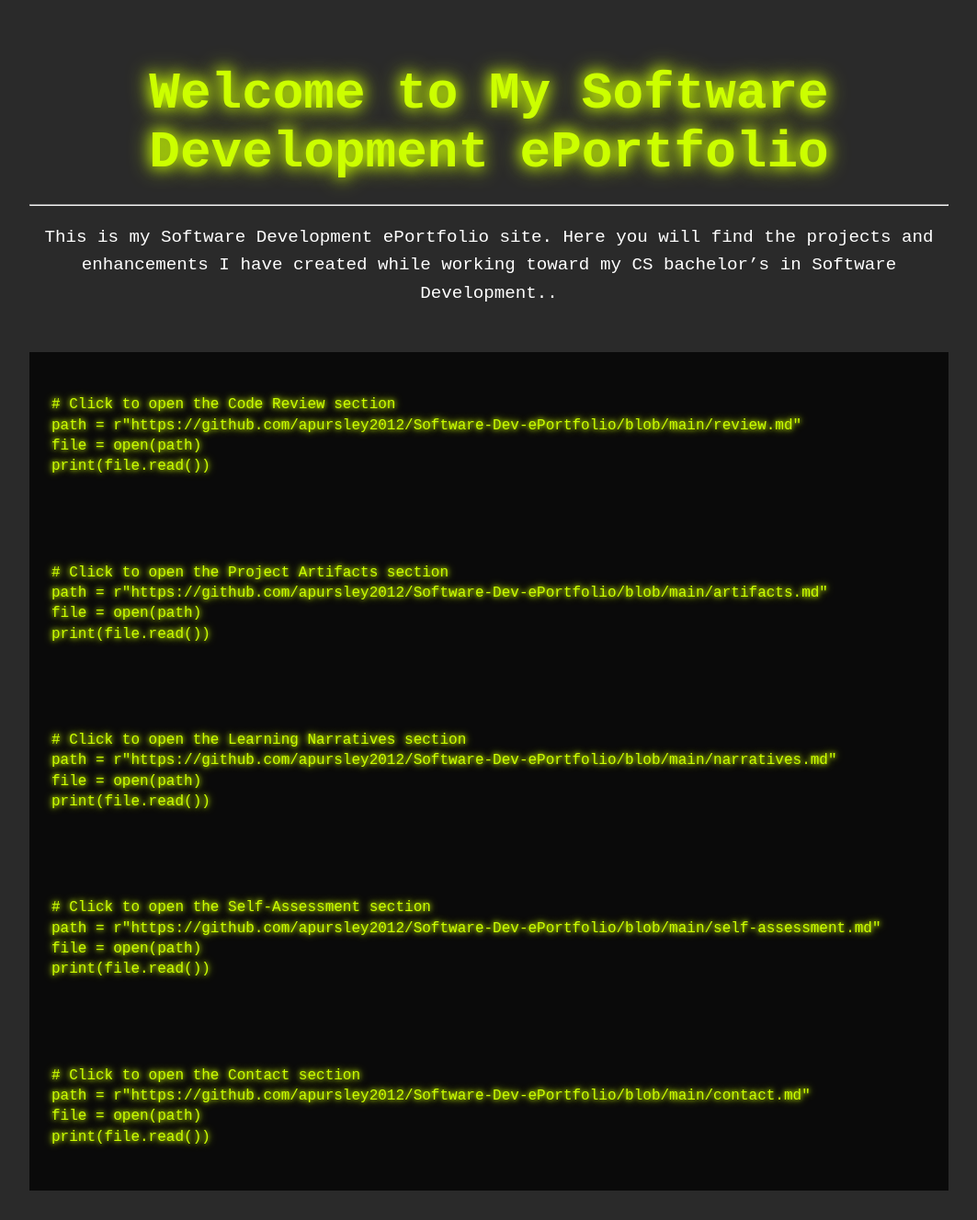
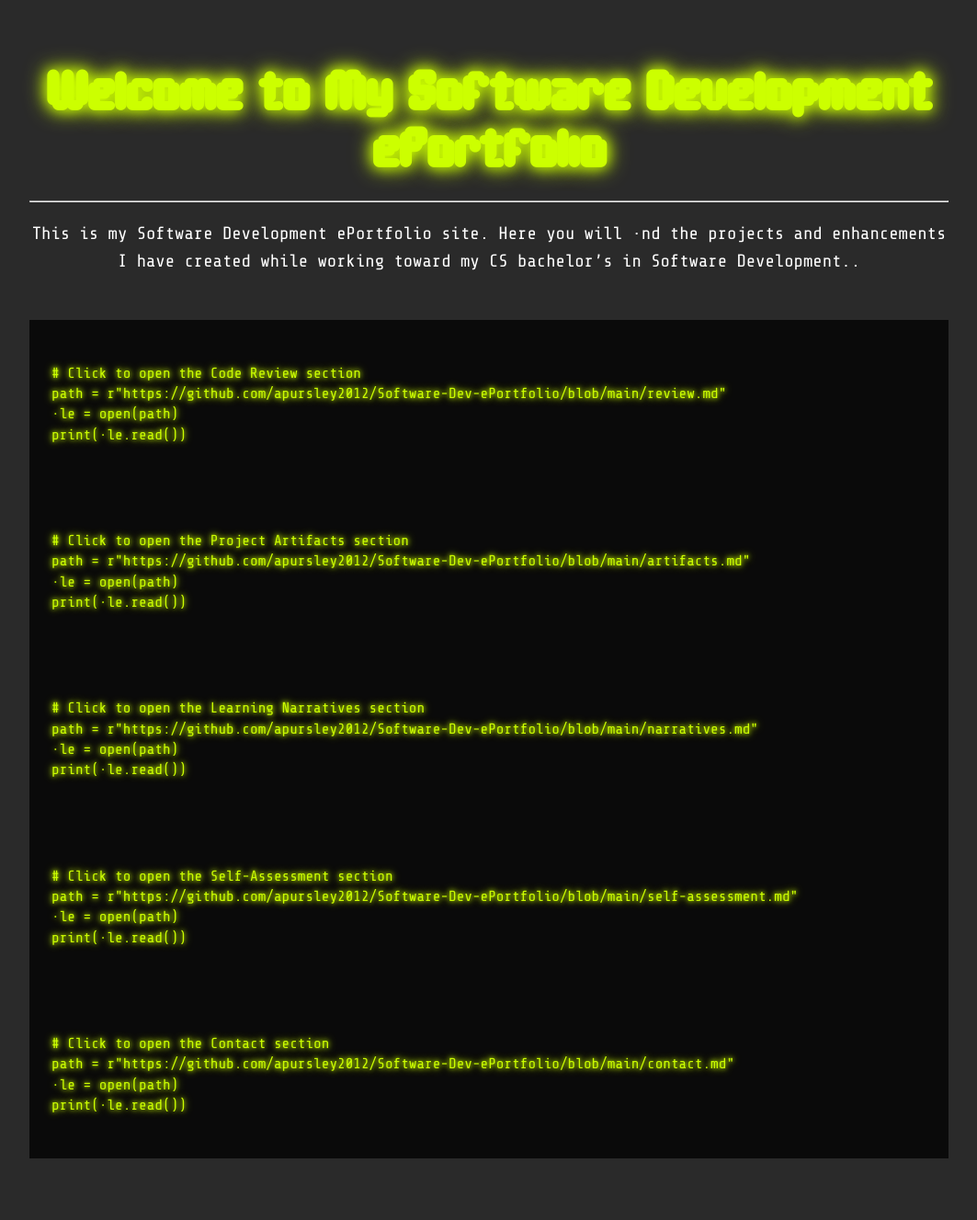
Before and after one commit to apursley2012/Software-Dev-ePortfolio, a Jekyll site: the page built from index.md, in a window 1280 px wide. Shown: the whole page at 92% size, without its empty margins (108-1171 px from the left). Built offline with Jekyll 4.4.1, drawn with Linux system fonts in a browser that asks for light colours; after the commit the page ends 1292 px from its top, so only the background shows below that.

Commit message:
Update style.css

```diff
--- a/assets/css/style.css
+++ b/assets/css/style.css
@@ -1,7 +1,130 @@
+/* --- ALL @font-face RULES GO HERE AT THE TOP --- */
+
+@font-face {
+    font-family: 'Speed Pixel';
+    src: url('/assets/fonts/SpeedPixel.woff2') format('woff2'),
+        url('/assets/fonts/SpeedPixel.woff') format('woff');
+    font-weight: normal;
+    font-style: normal;
+    font-display: swap;
+}
+
+@font-face {
+    font-family: 'Speed Pixel';
+    src: url('/assets/fonts/SpeedPixel-Italic.woff2') format('woff2'),
+        url('/assets/fonts/SpeedPixel-Italic.woff') format('woff');
+    font-weight: normal;
+    font-style: italic;
+    font-display: swap;
+}
+
+@font-face {
+    font-family: 'Space Retro';
+    src: url('/assets/fonts/SpaceRetro.woff2') format('woff2'),
+        url('/assets/fonts/SpaceRetro.woff') format('woff');
+    font-weight: normal;
+    font-style: normal;
+    font-display: swap;
+}
+
+/* Note: There were two identical 'Space Retro' font-face rules; keeping one. */
+
+@font-face {
+    font-family: 'Pixel Game Extrude';
+    src: url('/assets/fonts/PixelGameExtrude.woff2') format('woff2'),
+        url('/assets/fonts/PixelGameExtrude.woff') format('woff');
+    font-weight: normal;
+    font-style: normal;
+    font-display: swap;
+}
+
+@font-face {
+    font-family: 'Pixel Game';
+    src: url('/assets/fonts/PixelGame.woff2') format('woff2'),
+        url('/assets/fonts/PixelGame.woff') format('woff');
+    font-weight: normal;
+    font-style: normal;
+    font-display: swap;
+}
+
+@font-face {
+    font-family: 'Nano Pix DEMO';
+    src: url('/assets/fonts/NanoPixDEMO-Regular.woff2') format('woff2'),
+        url('/assets/fonts/NanoPixDEMO-Regular.woff') format('woff');
+    font-weight: normal;
+    font-style: normal;
+    font-display: swap;
+}
+
+@font-face {
+    font-family: 'Great Paschal';
+    src: url('/assets/fonts/GreatPaschal.woff2') format('woff2'),
+        url('/assets/fonts/GreatPaschal.woff') format('woff');
+    font-weight: normal;
+    font-style: normal;
+    font-display: swap;
+}
+
+@font-face {
+    font-family: 'Great Paschal';
+    src: url('/assets/fonts/GreatPaschal-Italic.woff2') format('woff2'),
+        url('/assets/fonts/GreatPaschal-Italic.woff') format('woff');
+    font-weight: normal;
+    font-style: italic;
+    font-display: swap;
+}
+
+@font-face {
+    font-family: 'Share Tech Mono';
+    src: url('/assets/fonts/ShareTechMono-Regular.woff2') format('woff2'),
+        url('/assets/fonts/ShareTechMono-Regular.woff') format('woff');
+    font-weight: normal;
+    font-style: normal;
+    font-display: swap;
+}
+
+@font-face {
+    font-family: 'Digibats';
+    src: url('/assets/fonts/Digibats-Italic.woff2') format('woff2'),
+        url('/assets/fonts/Digibats-Italic.woff') format('woff');
+    font-weight: normal;
+    font-style: italic;
+    font-display: swap;
+}
+
+@font-face {
+    font-family: 'Digibats';
+    src: url('/assets/fonts/Digibats.woff2') format('woff2'),
+        url('/assets/fonts/Digibats.woff') format('woff');
+    font-weight: normal;
+    font-style: normal;
+    font-display: swap;
+}
+
+@font-face {
+    font-family: 'Groutpix Flow';
+    src: url('/assets/fonts/GroutpixFlow.woff2') format('woff2'),
+        url('/assets/fonts/GroutpixFlow.woff') format('woff');
+    font-weight: normal;
+    font-style: normal;
+    font-display: swap;
+}
+
+@font-face {
+    font-family: 'Fortine';
+    src: url('/assets/fonts/Fortine-Regular.woff2') format('woff2'),
+        url('/assets/fonts/Fortine-Regular.woff') format('woff');
+    font-weight: normal;
+    font-style: normal;
+    font-display: swap;
+}
+
+/* --- Your other CSS rules follow below --- */
+
 body {
   background-color: #2a2a2a;
   color: #ffffff;
-  font-family: 'Share Tech Mono', monospace;
+  font-family: 'Share Tech Mono', monospace; /* Default body font */
   margin: 0;
   padding: 2rem;
   display: flex;
@@ -17,7 +140,7 @@
 
 h1, h2, h3 {
   color: #ccff00;
-  fontface-family: 'NanoPix', monospace;
+  font-family: 'Nano Pix DEMO', monospace; /* Using Nano Pix DEMO for all headers */
   text-align: center;
   /* Enhanced glow for headers */
   text-shadow: 0 0 15px #ccff00, 0 0 25px #ccff00;
@@ -25,29 +148,17 @@
 }
 
 h1 {
-    fontface-family: 'NanoPix', monospace;
     text-align: center;
-    /* Enhanced glow for headers */
-    text-shadow: 0 0 15px #ccff00, 0 0 25px #ccff00;
-    margin-bottom: 1.5rem;
     font-size: 3.5rem;
 }
 
 h2 {
-    fontface-family: 'NanoPix', monospace;
     text-align: left;
-    /* Enhanced glow for headers */
-    text-shadow: 0 0 15px #ccff00, 0 0 25px #ccff00;
-    margin-bottom: 1.5rem;
     font-size: 2.5rem;
 }
 
 h3 {
-    fontface-family: 'NanoPix', monospace;
     text-align: left;
-    /* Enhanced glow for headers */
-    text-shadow: 0 0 15px #ccff00, 0 0 25px #ccff00;
-    margin-bottom: 1.5rem;
     font-size: 1.8rem;
 }
 
@@ -180,7 +291,7 @@
     background: linear-gradient(to right, #000080, #1084d0); /* Windows 95 blue gradient */
     color: #ffffff;
     padding: 3px 5px;
-    font-family: 'Pixel Game', monospace; /* Use a retro-style font for the title bar */
+    font-family: 'Pixel Game', monospace; /* Using Pixel Game for the title bar for retro feel */
     font-size: 1.1rem;
     display: flex;
     justify-content: space-between;
@@ -208,10 +319,11 @@
     display: flex;
     justify-content: center;
     align-items: center;
-    font-family: 'Share Tech Mono', monospace; /* Or a more iconic font if you have one */
+    font-family: 'Share Tech Mono', monospace; /* Keep 'Share Tech Mono' or choose 'Pixel Game' for symbols */
     font-size: 1rem;
     cursor: pointer;
     box-shadow: 1px 1px 2px rgba(0, 0, 0, 0.3);
+    line-height: 1; /* Helps with vertical centering of symbols */
 }
 
 .window-control-button:active {
```
